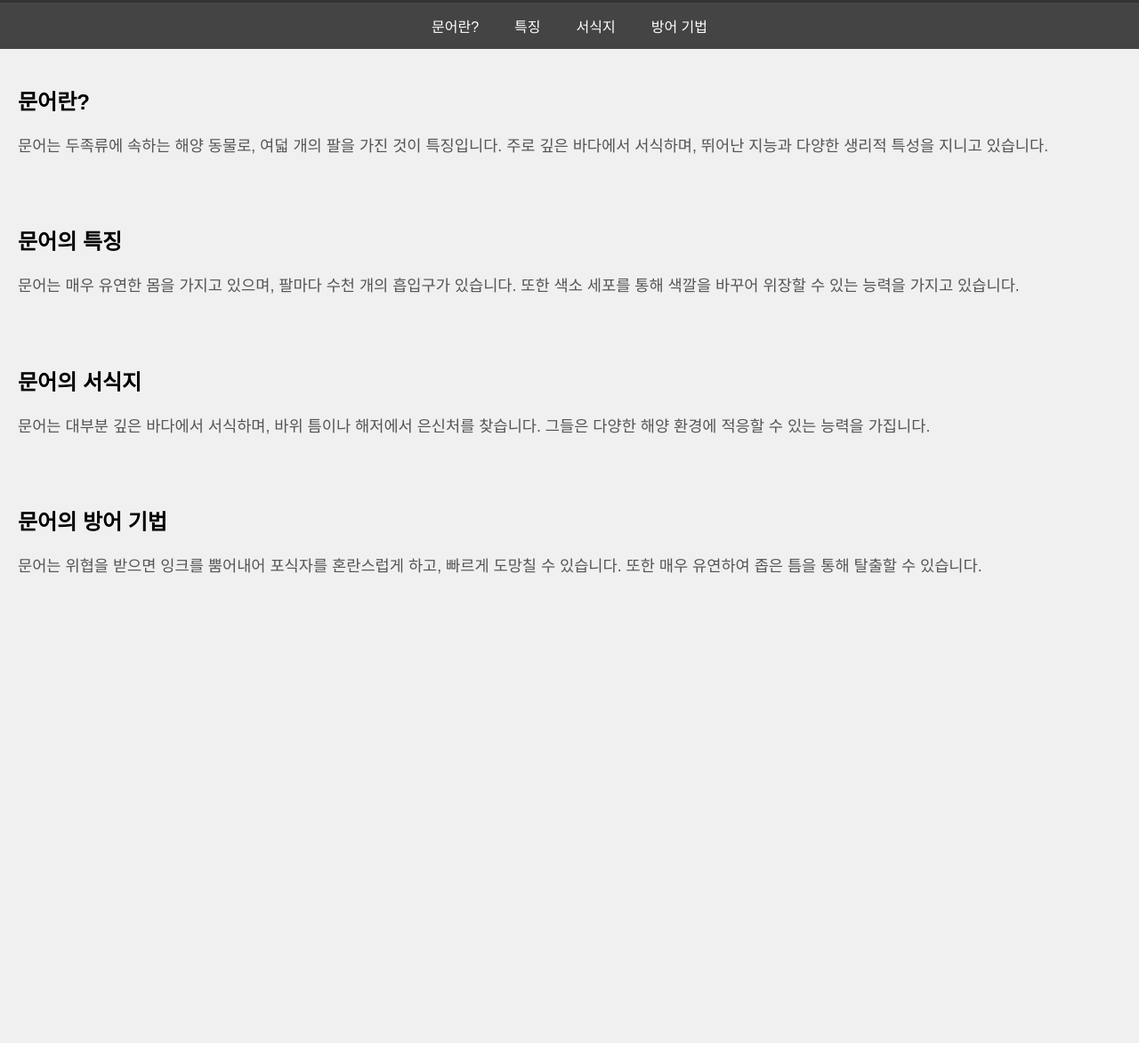
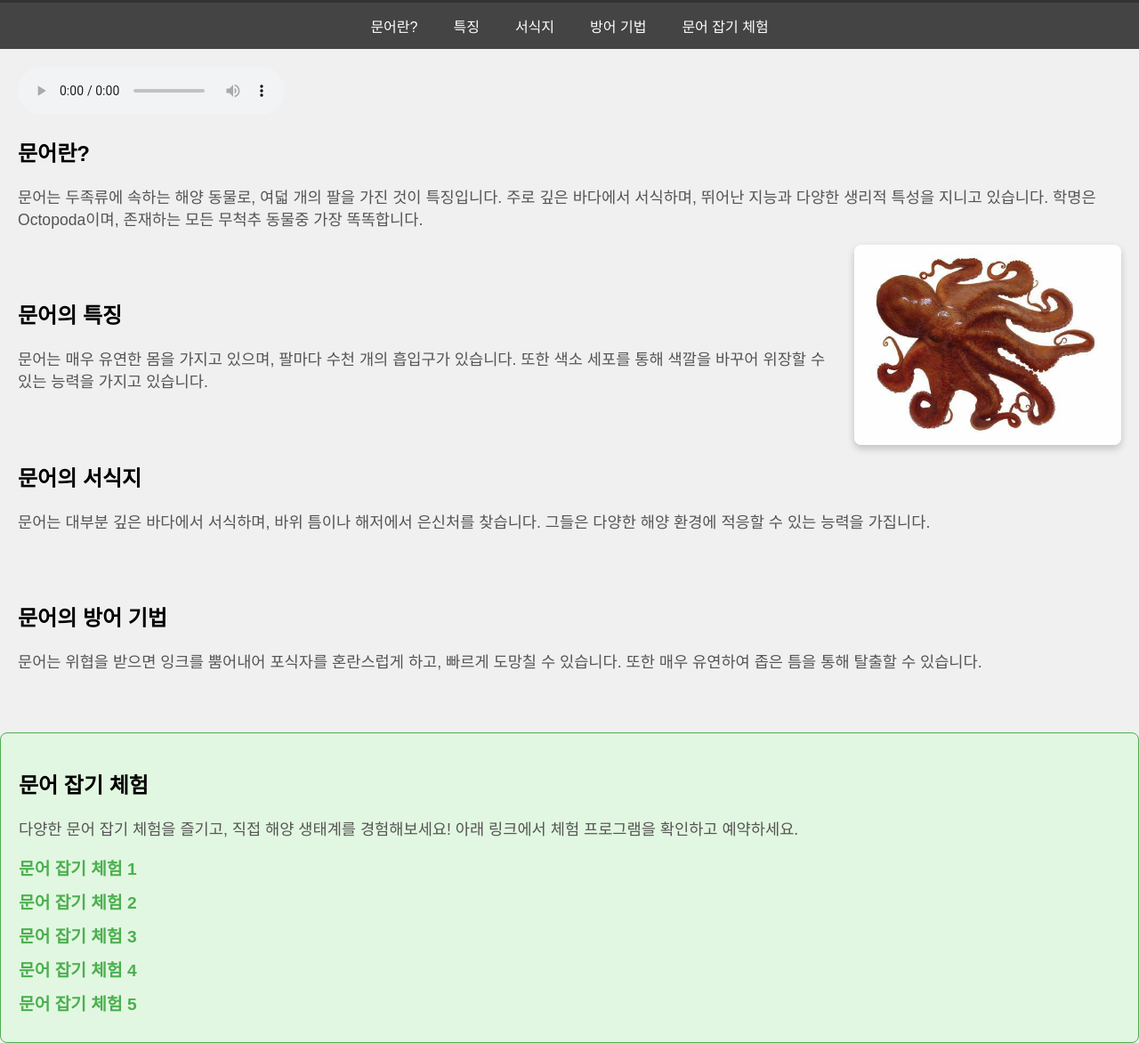
Before and after one commit to parkchanyoungthisisme/catchingoctopus, a plain HTML site: page index.html in a window 1280 px wide. Shown: the part 118-1290 px from the top of the page at 89% size. Before the commit the page ends 803 px from the top, so only its background shows below. Drawn offline with Linux system fonts and the light colour scheme.

Commit message:
Add files via upload

```diff
--- a/index.html
+++ b/index.html
@@ -7,7 +7,7 @@
     <style>
         body {
             font-family: Arial, sans-serif;
-            background-color: #f0f0f0;
+            background-color: #f0f0f0; /* 바탕화면 색상 */
             margin: 0;
             padding: 0;
         }
@@ -36,14 +36,41 @@
         }
         h1 {
             text-align: center;
-            color: #333;
+            color: #4CAF50; /* 초록색으로 변경 */
         }
         p {
             font-size: 1.1em;
             color: #555;
         }
+        .experience {
+            background-color: #e2f7e1;
+            border: 1px solid #4CAF50;
+            border-radius: 8px;
+            padding: 20px;
+            margin-top: 30px;
+        }
+        .experience a {
+            color: #4CAF50;
+            font-weight: bold;
+            text-decoration: none;
+            font-size: 1.2em;
+            display: block;
+            margin-bottom: 10px;
+        }
+        .experience a:hover {
+            text-decoration: underline;
+        }
+        /* 문어 이미지 스타일 */
+        #octopus-image {
+            float: right;
+            margin-left: 20px;
+            border-radius: 8px;
+            width: 300px; /* 이미지 크기 조정 */
+            box-shadow: 0 4px 8px rgba(0, 0, 0, 0.2); /* 부드러운 그림자 효과 */
+        }
     </style>
 </head>
+
 <body>
 
 <header>
@@ -55,11 +82,24 @@
     <a href="#features">특징</a>
     <a href="#habitat">서식지</a>
     <a href="#defense">방어 기법</a>
+    <a href="#experience">문어 잡기 체험</a>
 </nav>
 
+
+
+
+
+
+
+
+
 <section id="about">
+    <audio controls>
+        <source src="octopustic.mp3" type="audio/mpeg">
+    </audio>
     <h2>문어란?</h2>
-    <p>문어는 두족류에 속하는 해양 동물로, 여덟 개의 팔을 가진 것이 특징입니다. 주로 깊은 바다에서 서식하며, 뛰어난 지능과 다양한 생리적 특성을 지니고 있습니다.</p>
+    <p>문어는 두족류에 속하는 해양 동물로, 여덟 개의 팔을 가진 것이 특징입니다. 주로 깊은 바다에서 서식하며, 뛰어난 지능과 다양한 생리적 특성을 지니고 있습니다. 학명은 Octopoda이며, 존재하는 모든 무척추 동물중 가장 똑똑합니다.</p>
+    <img id="octopus-image" src="OCTOPUS.jpg" alt="문어 이미지"/>
 </section>
 
 <section id="features">
@@ -77,5 +117,16 @@
     <p>문어는 위협을 받으면 잉크를 뿜어내어 포식자를 혼란스럽게 하고, 빠르게 도망칠 수 있습니다. 또한 매우 유연하여 좁은 틈을 통해 탈출할 수 있습니다.</p>
 </section>
 
+<section id="experience" class="experience">
+    <h2>문어 잡기 체험</h2>
+    <p>다양한 문어 잡기 체험을 즐기고, 직접 해양 생태계를 경험해보세요! 아래 링크에서 체험 프로그램을 확인하고 예약하세요.</p>
+
+    <a href="https://experiences.myrealtrip.com/products/3883967" target="_blank">문어 잡기 체험 1</a>
+    <a href="http://xn--pb0bp8z84dn4vm5c.com/?mid=page_ztNk16" target="_blank">문어 잡기 체험 2</a>
+    <a href="https://www.saipangoodtour.co.kr/post/tinian-atv-%EC%A0%95%EA%B8%80%ED%88%AC%EC%96%B4-%EB%AC%B8%EC%96%B8%EC%9E%A1%EA%B8%B0" target="_blank">문어 잡기 체험 3</a>
+    <a href="https://ko.activityjapan.com/search/octopus-fishing/" target="_blank">문어 잡기 체험 4</a>
+    <a href="https://donghaeho.moolban.co.kr/reserve/lists" target="_blank">문어 잡기 체험 5</a>
+</section>
+
 </body>
 </html>
```
Also changed, not shown: OCTOPUS.jpg (added), 1 other file.
